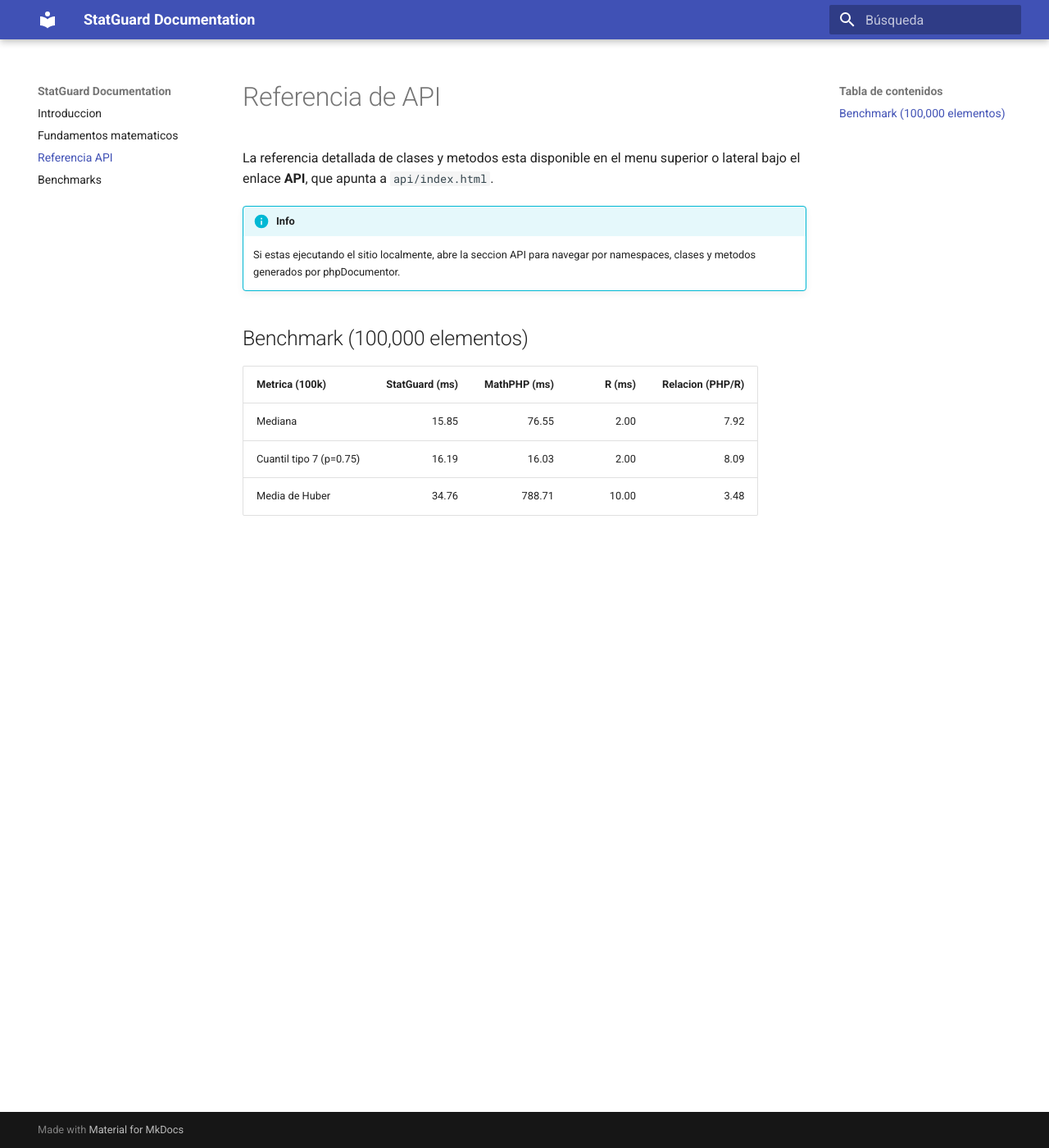
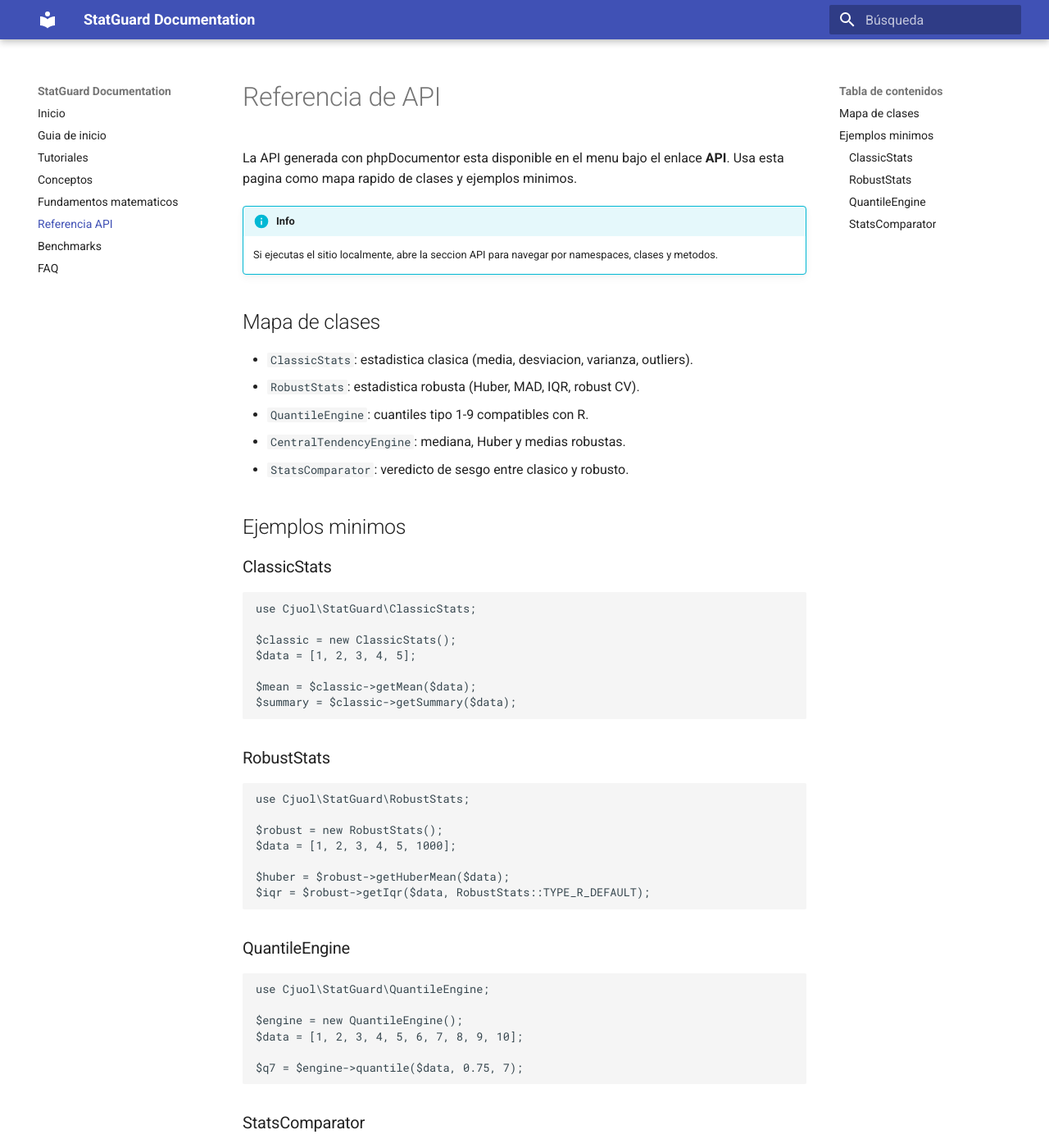
Before and after one commit to cjuol/StatGuard, an MkDocs documentation site: the page built from docs/api-reference.md, in a window 1280 px wide and 1400 px high. Shown: the whole window at 82% size. Built offline with MkDocs 1.6.1 and Material for MkDocs 9.7.7, drawn with Linux system fonts in a browser that asks for light colours; some of the changed text lies outside the part shown.

Commit message:
feat: update documentation and examples for robust statistics features, including new tutorials and FAQs

````diff
--- a/docker-compose.yml
+++ b/docker-compose.yml
@@ -38,7 +38,7 @@ services:
       - ./:/var/www/html/statguard
     working_dir: /var/www/html/statguard
     # Al usar 'image' sin 'build', Docker usará la imagen generada por validator
-    command: ["php", "tests/BenchmarkStatGuard.php"]
+    command: ["php", "tests/BenchmarkStatGuard.php", "report"]
 
   docs:
     image: phpdocumentor/phpdocumentor
--- a/docs/api-reference.md
+++ b/docs/api-reference.md
@@ -1,14 +1,64 @@
 # Referencia de API
 
-La referencia detallada de clases y metodos esta disponible en el menu superior o lateral bajo el enlace **API**, que apunta a `api/index.html`.
+La API generada con phpDocumentor esta disponible en el menu bajo el enlace **API**.
+Usa esta pagina como mapa rapido de clases y ejemplos minimos.
 
 !!! info
-	Si estas ejecutando el sitio localmente, abre la seccion API para navegar por namespaces, clases y metodos generados por phpDocumentor.
+	Si ejecutas el sitio localmente, abre la seccion API para navegar por namespaces, clases y metodos.
 
-## Benchmark (100,000 elementos)
+## Mapa de clases
 
-| Metrica (100k) | StatGuard (ms) | MathPHP (ms) | R (ms) | Relacion (PHP/R) |
-| :--- | ---: | ---: | ---: | ---: |
-| Mediana | 15.85 | 76.55 | 2.00 | 7.92 |
-| Cuantil tipo 7 (p=0.75) | 16.19 | 16.03 | 2.00 | 8.09 |
-| Media de Huber | 34.76 | 788.71 | 10.00 | 3.48 |
+- `ClassicStats`: estadistica clasica (media, desviacion, varianza, outliers).
+- `RobustStats`: estadistica robusta (Huber, MAD, IQR, robust CV).
+- `QuantileEngine`: cuantiles tipo 1-9 compatibles con R.
+- `CentralTendencyEngine`: mediana, Huber y medias robustas.
+- `StatsComparator`: veredicto de sesgo entre clasico y robusto.
+
+## Ejemplos minimos
+
+### ClassicStats
+
+```php
+use Cjuol\StatGuard\ClassicStats;
+
+$classic = new ClassicStats();
+$data = [1, 2, 3, 4, 5];
+
+$mean = $classic->getMean($data);
+$summary = $classic->getSummary($data);
+```
+
+### RobustStats
+
+```php
+use Cjuol\StatGuard\RobustStats;
+
+$robust = new RobustStats();
+$data = [1, 2, 3, 4, 5, 1000];
+
+$huber = $robust->getHuberMean($data);
+$iqr = $robust->getIqr($data, RobustStats::TYPE_R_DEFAULT);
+```
+
+### QuantileEngine
+
+```php
+use Cjuol\StatGuard\QuantileEngine;
+
+$engine = new QuantileEngine();
+$data = [1, 2, 3, 4, 5, 6, 7, 8, 9, 10];
+
+$q7 = $engine->quantile($data, 0.75, 7);
+```
+
+### StatsComparator
+
+```php
+use Cjuol\StatGuard\StatsComparator;
+
+$comparator = new StatsComparator();
+$data = [10, 12, 11, 15, 10, 1000];
+
+$analysis = $comparator->analyze($data);
+echo $analysis['verdict'];
+```
--- a/mkdocs.yml
+++ b/mkdocs.yml
@@ -5,10 +5,14 @@ theme:
   name: material
   language: es
 nav:
-  - Introduccion: index.md
+  - Inicio: index.md
+  - Guia de inicio: getting-started.md
+  - Tutoriales: tutorials.md
+  - Conceptos: concepts.md
   - Fundamentos matematicos: math-basis.md
   - Referencia API: api-reference.md
   - Benchmarks: benchmarks.md
+  - FAQ: faq.md
 markdown_extensions:
   - admonition
   - footnotes
````
Also changed, not shown: README.es.md (+3 -1 lines), README.md (+3 -1 lines), docs/concepts.md (added, +37 -0 lines), docs/faq.md (added, +22 -0 lines), docs/getting-started.md (added, +49 -0 lines), docs/index.md (+19 -15 lines), docs/math-basis.md (+34 -15 lines), docs/tutorials.md (added, +56 -0 lines).
